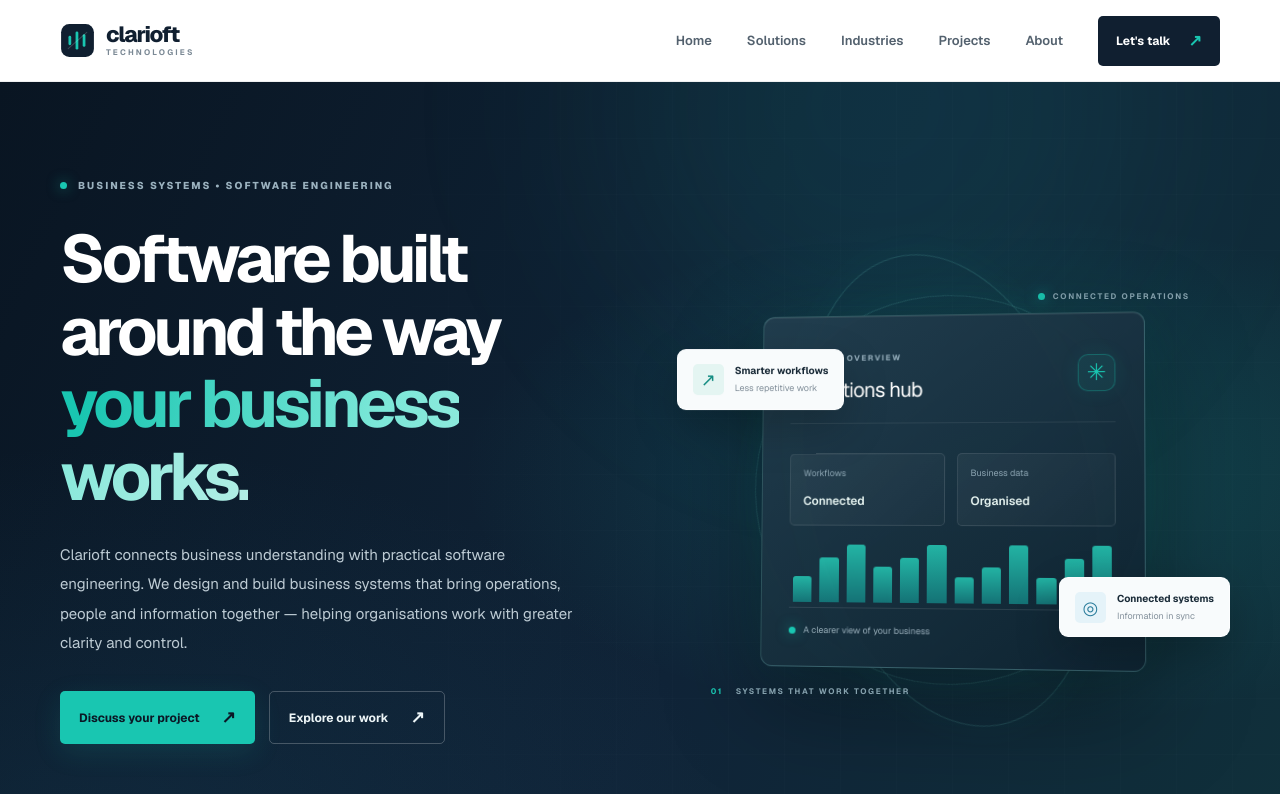
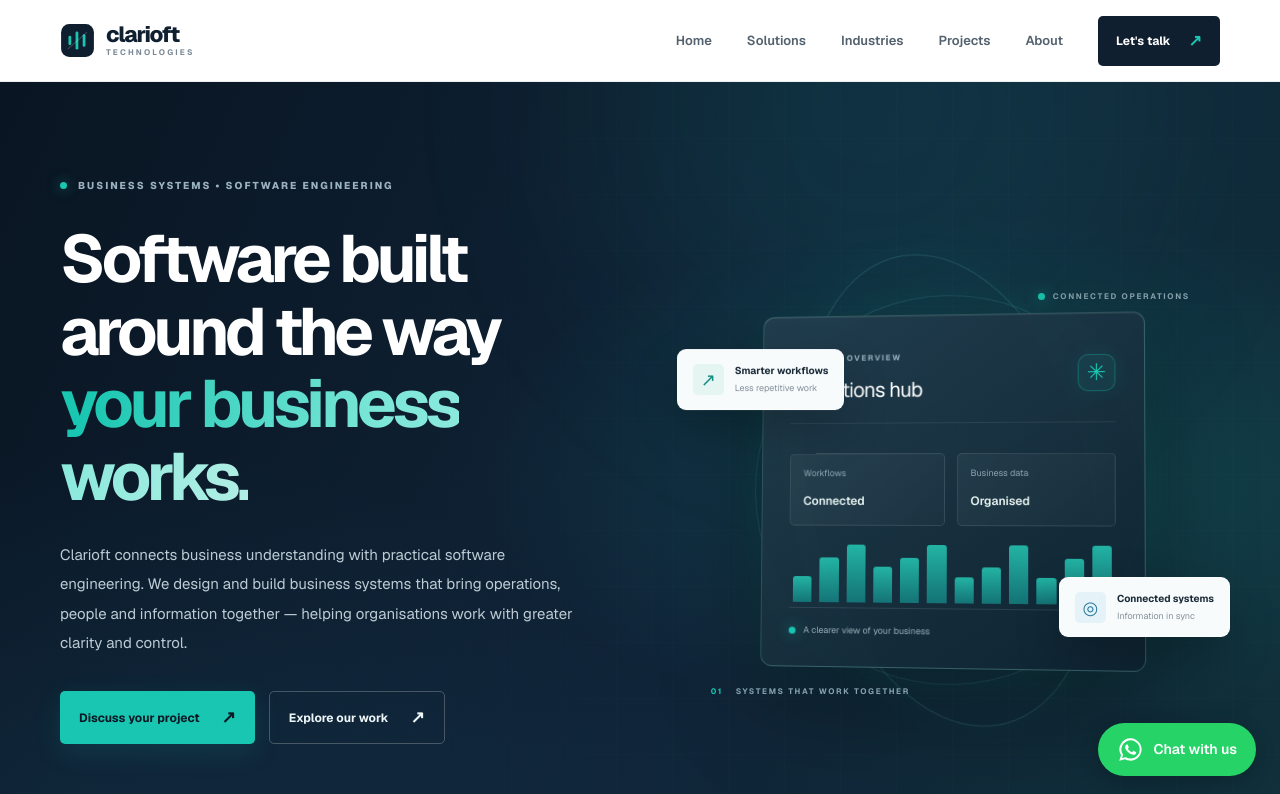
Before and after one commit to Kelvyn94/Clarioft-Technologies, a Next.js app in the folder frontend/: page / in a window 1280 px wide. Shown: the top 794 px of the page. Built offline with nearby package versions, Linux system fonts and the light colour scheme; no server answers.

Commit message:
feat: add global WhatsApp contact integration

```diff
--- a/frontend/src/app/globals.css
+++ b/frontend/src/app/globals.css
@@ -3966,3 +3966,56 @@ a:focus-visible {
     translate: none !important;
   }
 }
+
+/* Floating WhatsApp contact button */
+.whatsapp-float {
+  position: fixed;
+  right: 24px;
+  bottom: 24px;
+  z-index: 1000;
+  display: inline-flex;
+  align-items: center;
+  justify-content: center;
+  gap: 10px;
+  padding: 13px 19px;
+  border-radius: 999px;
+  background: #25d366;
+  color: #ffffff;
+  font-size: 14px;
+  font-weight: 600;
+  text-decoration: none;
+  box-shadow: 0 5px 20px rgba(0, 0, 0, 0.2);
+  transition:
+    transform 0.2s ease,
+    background-color 0.2s ease,
+    box-shadow 0.2s ease;
+}
+
+.whatsapp-float:hover {
+  background: #1ebe5d;
+  color: #ffffff;
+  transform: translateY(-3px);
+  box-shadow: 0 8px 24px rgba(0, 0, 0, 0.25);
+}
+
+.whatsapp-float:focus-visible {
+  outline: 3px solid #128c7e;
+  outline-offset: 4px;
+}
+
+@media (max-width: 600px) {
+  .whatsapp-float {
+    right: 16px;
+    bottom: 16px;
+    padding: 14px;
+  }
+
+  .whatsapp-float span {
+    display: none;
+  }
+
+  .whatsapp-float svg {
+    width: 29px;
+    height: 29px;
+  }
+}
--- a/frontend/src/app/layout.tsx
+++ b/frontend/src/app/layout.tsx
@@ -3,6 +3,7 @@ import { Geist } from "next/font/google";
 import "./globals.css";
 import Header from "@/components/Header";
 import Footer from "@/components/Footer";
+import WhatsAppButton from "@/components/WhatsAppButton";
 
 const geist = Geist({
   variable: "--font-geist-sans",
@@ -100,6 +101,7 @@ export default function RootLayout({
         <Header />
         <main>{children}</main>
         <Footer />
+        <WhatsAppButton />
         {organizationJsonLd && (
           <script
             type="application/ld+json"
--- a/frontend/src/components/Footer.tsx
+++ b/frontend/src/components/Footer.tsx
@@ -27,6 +27,13 @@ export default function Footer() {
             <div>
               <h3>Get in touch</h3>
               <Link href="/contact">Start a conversation</Link>
+              <a
+                href="https://wa.me/254794610102?text=Hello%20Clarioft%2C%20I%20would%20like%20to%20make%20an%20enquiry."
+                target="_blank"
+                rel="noopener noreferrer"
+              >
+                WhatsApp: +254 794 610 102
+              </a>
               <a href="mailto:hello@clarioft.com">Email us</a>
               <span>Kenya · Working globally</span>
             </div>
--- /dev/null
+++ b/frontend/src/components/WhatsAppButton.tsx
@@ -0,0 +1,26 @@
+const whatsappUrl =
+  "https://wa.me/254794610102?text=Hello%20Clarioft%2C%20I%20would%20like%20to%20make%20an%20enquiry.";
+
+export default function WhatsAppButton() {
+  return (
+    <a
+      href={whatsappUrl}
+      className="whatsapp-float"
+      target="_blank"
+      rel="noopener noreferrer"
+      aria-label="Chat with Clarioft Technologies on WhatsApp"
+      title="Chat with us on WhatsApp"
+    >
+      <svg
+        viewBox="0 0 24 24"
+        width="27"
+        height="27"
+        fill="currentColor"
+        aria-hidden="true"
+      >
+        <path d="M12.04 2a9.9 9.9 0 0 0-8.45 15.06L2 22l5.1-1.34A9.95 9.95 0 1 0 12.04 2Zm0 18.1a8.1 8.1 0 0 1-4.13-1.13l-.3-.18-3.03.8.81-2.95-.2-.31a8.12 8.12 0 1 1 6.85 3.77Zm4.46-6.08c-.24-.12-1.43-.7-1.65-.78-.22-.08-.38-.12-.54.12-.16.24-.62.78-.76.94-.14.16-.28.18-.52.06-.24-.12-1.01-.37-1.93-1.18-.71-.63-1.19-1.42-1.33-1.66-.14-.24-.02-.37.1-.49.1-.1.24-.28.36-.42.12-.14.16-.24.24-.4.08-.16.04-.3-.02-.42-.06-.12-.54-1.3-.74-1.78-.2-.47-.4-.4-.54-.41h-.46c-.16 0-.42.06-.64.3-.22.24-.84.82-.84 2s.86 2.32.98 2.48c.12.16 1.69 2.58 4.1 3.62.57.24 1.02.39 1.37.5.58.18 1.1.16 1.51.1.46-.07 1.43-.58 1.63-1.14.2-.56.2-1.04.14-1.14-.06-.1-.22-.16-.46-.28Z" />
+      </svg>
+      <span>Chat with us</span>
+    </a>
+  );
+}
```
